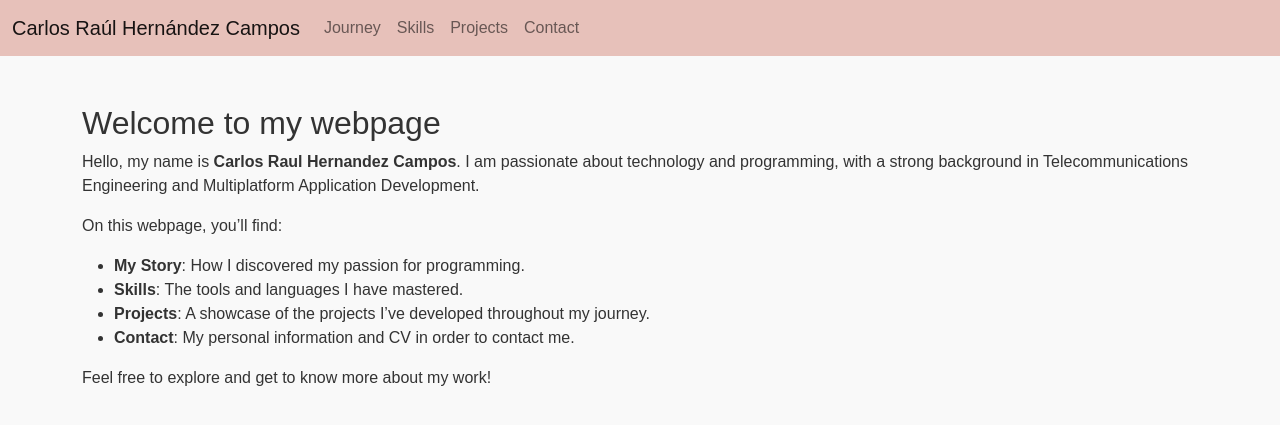
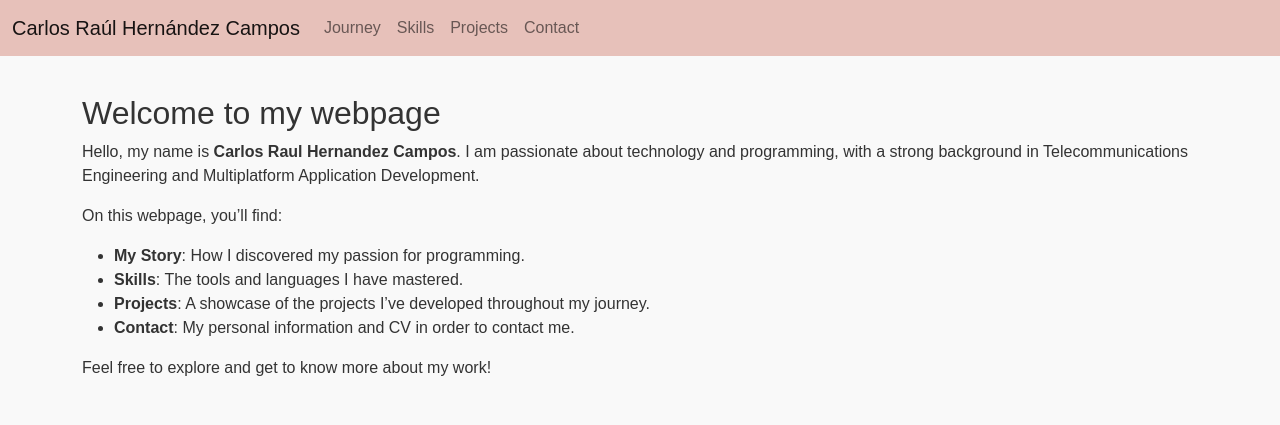
Before and after one commit to CarlosHernandezCR/CarlosHernandezCR.github.io, a Jekyll site: the page built from index.md, in a window 1280 px wide. Shown: the top 425 px of the page. Built offline with Jekyll 4.4.1, drawn with Linux system fonts in a browser that asks for light colours.

Commit message:
Update style.css

```diff
--- a/assets/css/style.css
+++ b/assets/css/style.css
@@ -3,7 +3,7 @@ body {
   background-color: #f9f9f9;
   color: #333;
   margin: 0;
-  padding-top: 80px;
+  padding-top: 70px;
 }
 
 .navbar {
```
